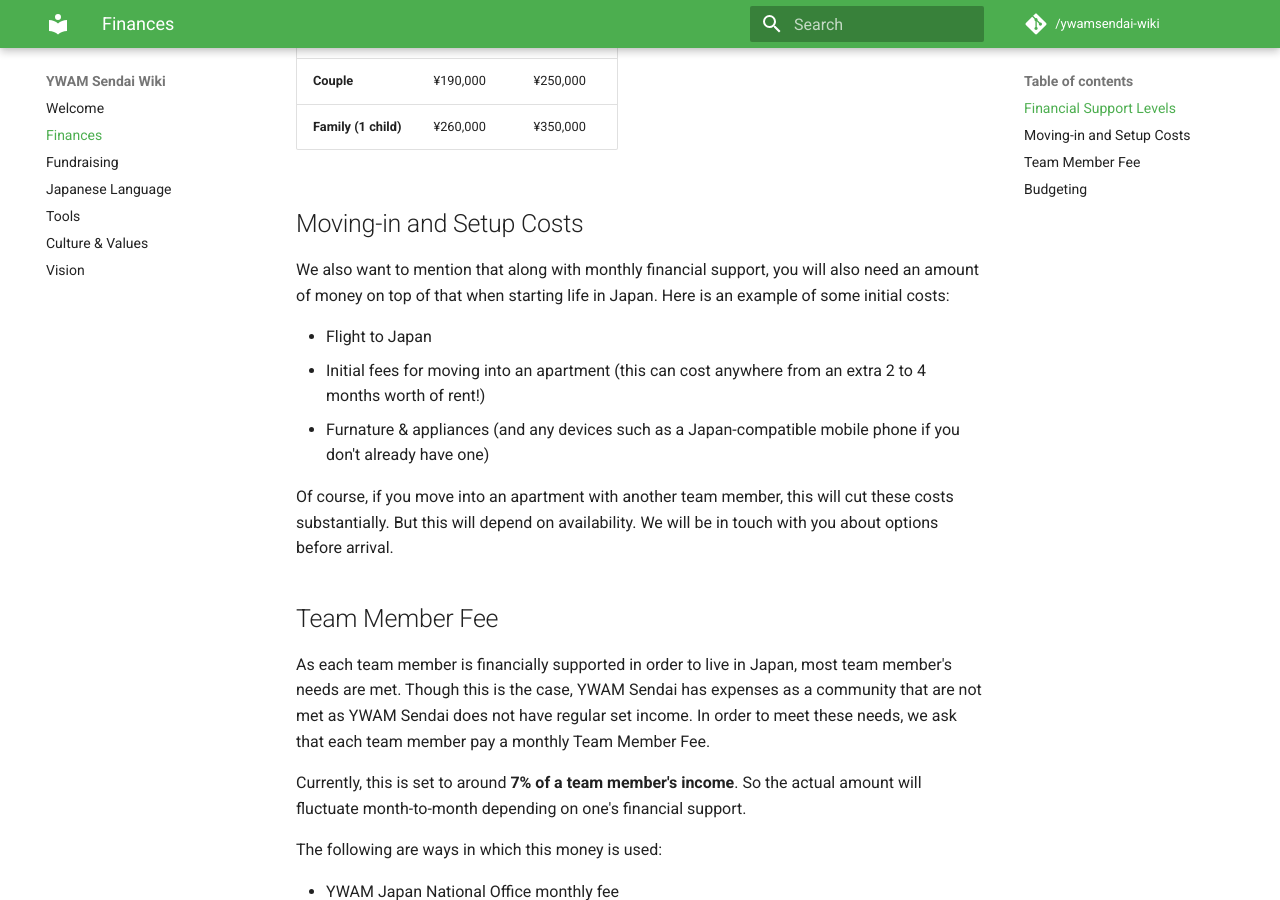
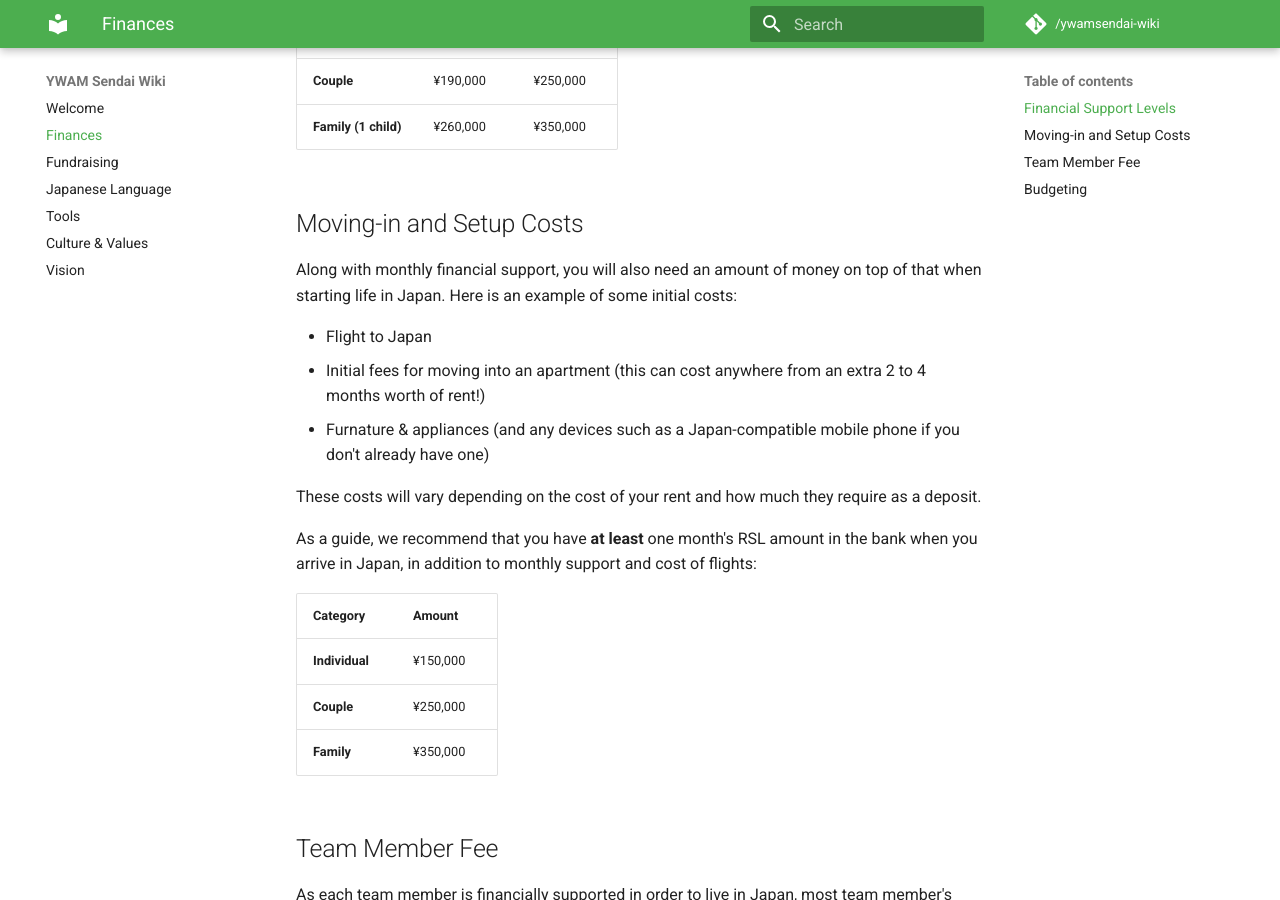
Before and after one commit to ywamsendai/ywamsendai-wiki, an MkDocs documentation site: the page built from docs/finances.md, in a window 1280 px wide and 900 px high, scrolled down 1055 px. Built offline with MkDocs 1.6.1 and Material for MkDocs 9.7.7, drawn with Linux system fonts in a browser that asks for light colours; comment, search, counter and statistics services are not loaded.

Commit message:
Added more detail about money to have in the bank

```diff
--- a/docs/finances.md
+++ b/docs/finances.md
@@ -26,13 +26,21 @@
 
 ## Moving-in and Setup Costs
 
-We also want to mention that along with monthly financial support, you will also need an amount of money on top of that when starting life in Japan. Here is an example of some initial costs:
+Along with monthly financial support, you will also need an amount of money on top of that when starting life in Japan. Here is an example of some initial costs:
 
 * Flight to Japan
 * Initial fees for moving into an apartment (this can cost anywhere from an extra 2 to 4 months worth of rent!)
 * Furnature & appliances (and any devices such as a Japan-compatible mobile phone if you don't already have one)
 
-Of course, if you move into an apartment with another team member, this will cut these costs substantially. But this will depend on availability. We will be in touch with you about options before arrival.
+These costs will vary depending on the cost of your rent and how much they require as a deposit.
+
+As a guide, we recommend that you have **at least** one month's RSL amount in the bank when you arrive in Japan, in addition to monthly support and cost of flights:
+
+Category | Amount
+--------- | ---------
+**Individual** | ¥150,000
+**Couple** | ¥250,000
+**Family** | ¥350,000
 
 ## Team Member Fee
 
```
